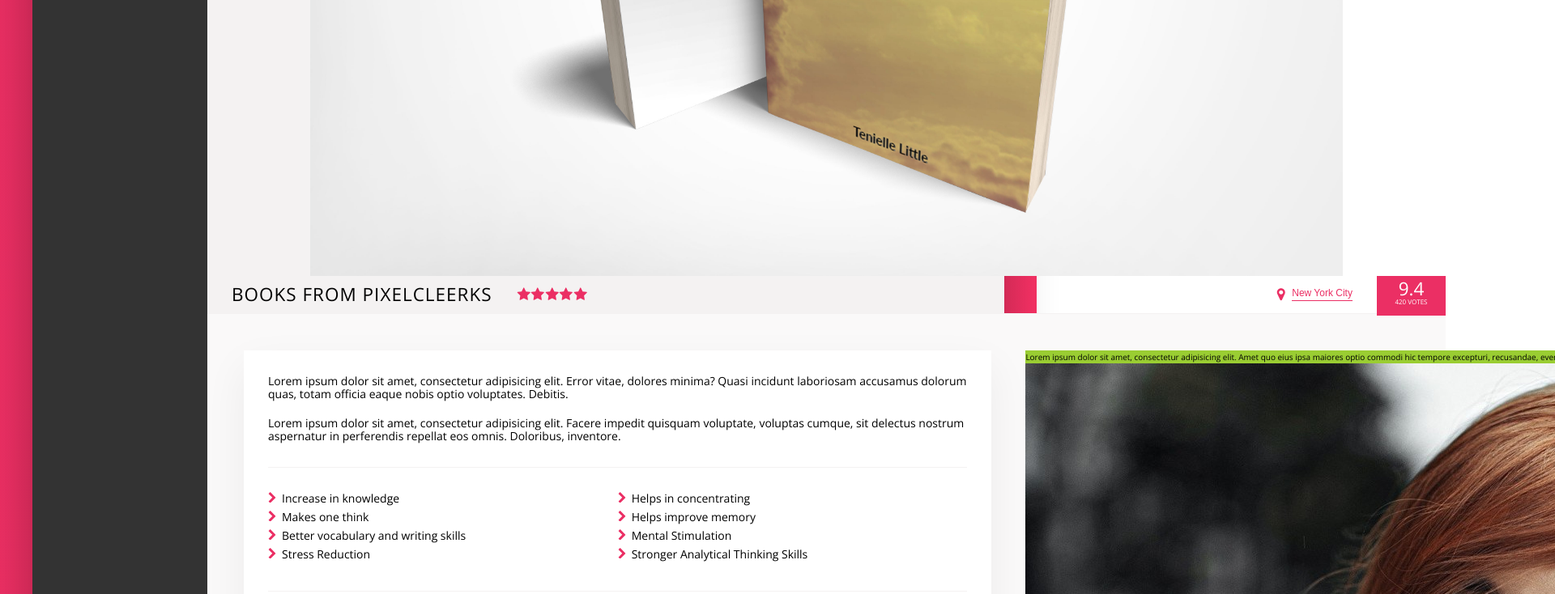
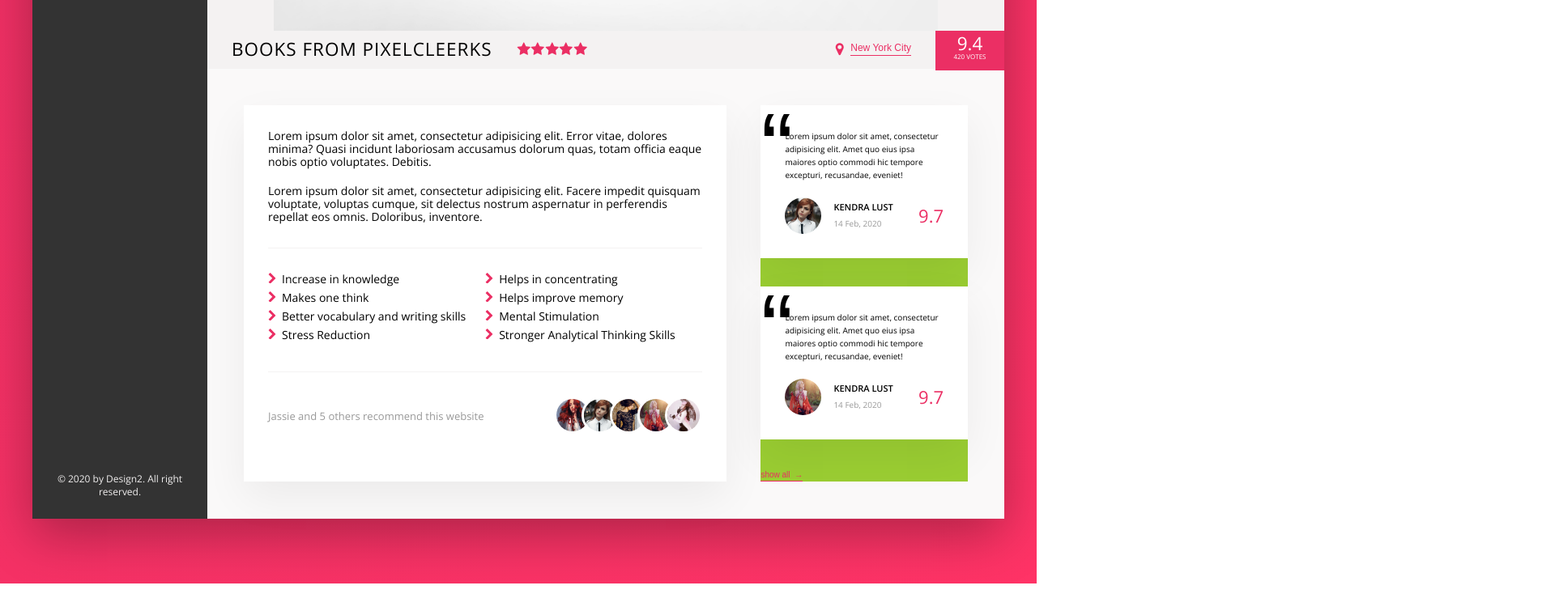
Before and after one commit to RomjanHossain/DesignWeb2, a website: page index.html in a window 1280 px wide. Shown: the part 660-1394 px from the top of the page at 81% size, 1920 px wide, since content can reach past the window. Drawn offline with nearby package versions, Linux system fonts and the light colour scheme; files that its build step writes are made by us from their sources.

Commit message:
review sec added

```diff
--- a/scss/_components.scss
+++ b/scss/_components.scss
@@ -245,8 +245,16 @@
   background-color: transparent;
   cursor: pointer;
   transition: all 0.2s;
+  & span {
+    margin-left: 3px;
+    transition: margin-left 0.2s;
+  }
+
   &:hover {
     color: var(--Grey-dark-1);
+    span {
+      margin-left: 8px;
+    }
   }
   &:focus {
     outline: none;
@@ -330,3 +338,59 @@
     }
   }
 }
+
+///////////////////////////////////
+//////review//////////////
+.review {
+  background-color: #fff;
+  box-shadow: var(--shadow-light);
+  padding: 3rem;
+  position: relative;
+  overflow: hidden;
+  margin-bottom: 3.5rem;
+  //me
+  &__text {
+    margin-bottom: 2rem;
+    position: relative;
+    z-index: 10;
+  }
+  &__user {
+    display: flex;
+    align-items: center;
+    &-box {
+      margin-right: auto;
+    }
+    &-name {
+      font-size: 1.1rem;
+      font-weight: 600;
+      text-transform: uppercase;
+      margin-bottom: 0.4rem;
+    }
+    &-date {
+      font-size: 1rem;
+      color: var(--Grey-dark-3);
+    }
+  }
+  &__img {
+    height: 4.5rem;
+    width: 4.5rem;
+    border-radius: 50%;
+    margin-right: 1.5rem;
+  }
+  &__rating {
+    color: var(--Primary);
+    font-size: 2.2rem;
+    font-weight: 300;
+  }
+  &::before {
+    content: "\201C";
+    position: absolute;
+    top: -0.75rem;
+    left: 0rem;
+    line-height: 1;
+    font-size: 12rem;
+    color: black;
+    font-family: sans-serif;
+    z-index: 1;
+  }
+}
```
